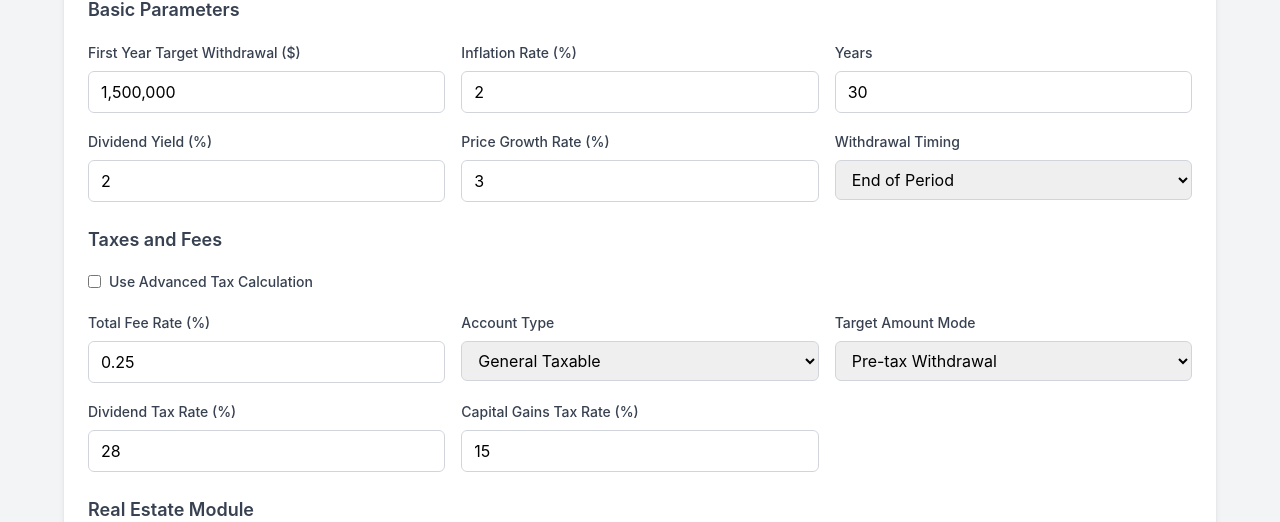
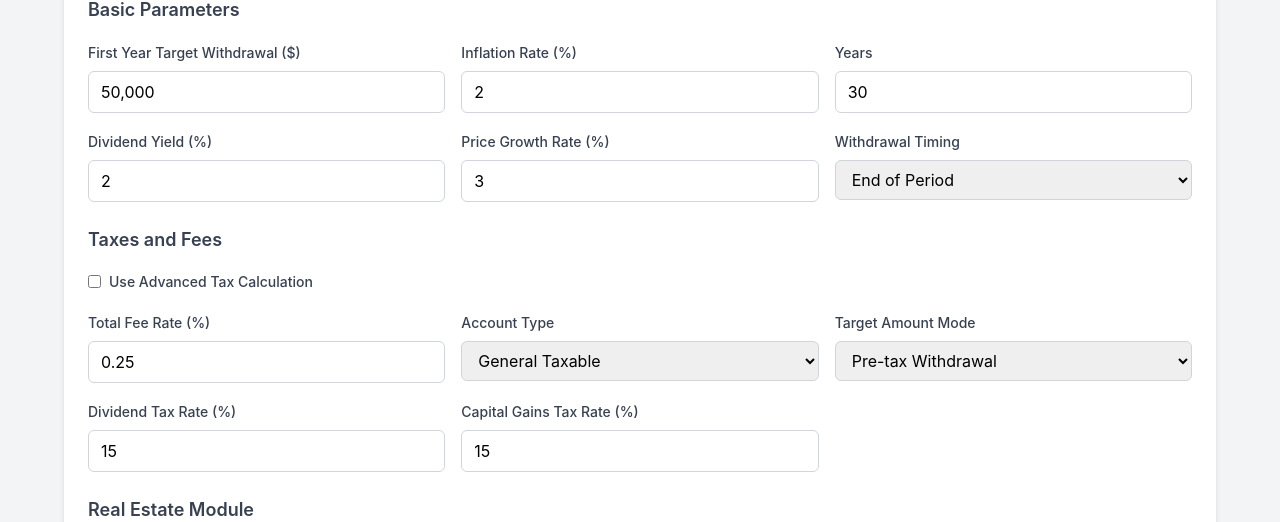
Before and after one commit to kylewangtw/FIRE-calculator, a React (Create React App) app: page / in a window 1280 px wide. Shown: the part 224-746 px from the top of the page. Built offline with nearby package versions, Linux system fonts and the light colour scheme.

Commit message:
Update default tax rates based on language (Taiwan: 28% dividend, 15% capital gains; US: 15% both)

```diff
--- a/src/App.tsx
+++ b/src/App.tsx
@@ -8,8 +8,12 @@ import { FireCalculator } from './utils/calculator';
 import { LanguageProvider, useLanguage } from './contexts/LanguageContext';
 import './App.css';
 
-const defaultInputs: FireInputs = {
-  withdrawal: 1500000,
+const getDefaultInputs = (language: 'zh-TW' | 'en-US'): FireInputs => {
+  // 根據語言設定不同的預設稅率
+  const isTaiwan = language === 'zh-TW';
+
+  return {
+    withdrawal: isTaiwan ? 1500000 : 50000, // 台灣：150萬台幣，美國：5萬美元
     inflation: 2.0,
     dividendYield: 2.0,
     priceGrowth: 3.0,
@@ -17,44 +21,50 @@ const defaultInputs: FireInputs = {
     timing: 'end',
     feeRate: 0.25,
     accountType: 'taxable',
-  dividendTaxRate: 28.0,
-  capitalGainsTaxRate: 15.0,
+    dividendTaxRate: isTaiwan ? 28.0 : 15.0, // 台灣：28%，美國：15%
+    capitalGainsTaxRate: isTaiwan ? 15.0 : 15.0, // 台灣：15%，美國：15%
     withdrawalTaxRate: 20.0,
     targetMode: 'gross',
 
     // v1.3 高擬真稅制
     useAdvancedTax: false,
-  taxBrackets: [
+    taxBrackets: isTaiwan ? [
       { minIncome: 0, maxIncome: 540000, rate: 5 },
       { minIncome: 540000, maxIncome: 1210000, rate: 12 },
       { minIncome: 1210000, maxIncome: 2420000, rate: 20 },
       { minIncome: 2420000, maxIncome: 4530000, rate: 30 },
       { minIncome: 4530000, maxIncome: 10310000, rate: 40 },
       { minIncome: 10310000, maxIncome: null, rate: 45 }
+    ] : [
+      { minIncome: 0, maxIncome: 11600, rate: 10 },
+      { minIncome: 11600, maxIncome: 47150, rate: 12 },
+      { minIncome: 47150, maxIncome: 100525, rate: 22 },
+      { minIncome: 100525, maxIncome: 191950, rate: 24 },
+      { minIncome: 191950, maxIncome: 243725, rate: 32 },
+      { minIncome: 243725, maxIncome: 609350, rate: 35 },
+      { minIncome: 609350, maxIncome: null, rate: 37 }
     ],
     exemptions: {
-    personalExemption: 92000,
-    standardDeduction: 124000,
-    dividendExemption: 270000,
-    capitalGainsExemption: 600000
+      personalExemption: isTaiwan ? 92000 : 0,
+      standardDeduction: isTaiwan ? 124000 : 14600,
+      dividendExemption: isTaiwan ? 270000 : 0,
+      capitalGainsExemption: isTaiwan ? 600000 : 0
     },
     withholdingTax: {
-    dividendWithholding: 30.0,
+      dividendWithholding: isTaiwan ? 30.0 : 15.0,
       foreignWithholding: 15.0,
       applyToForeign: false
     },
 
-
-
     // v2.0 房產模組
     useRealEstate: false,
-  propertyValue: 15000000,
-  annualRent: 360000,
+    propertyValue: isTaiwan ? 15000000 : 500000, // 台灣：1500萬台幣，美國：50萬美元
+    annualRent: isTaiwan ? 360000 : 24000, // 台灣：36萬台幣，美國：2.4萬美元
     vacancyRate: 10.0,
     maintenanceRate: 1.5,
     propertyGrowthRate: 3.0,
     propertyVolatility: 6.0,
-  mortgageAmount: 10000000,
+    mortgageAmount: isTaiwan ? 10000000 : 400000, // 台灣：1000萬台幣，美國：40萬美元
     mortgageRate: 2.0,
     mortgageYears: 20,
     rentTaxRate: 15.0,
@@ -71,14 +81,20 @@ const defaultInputs: FireInputs = {
     stockPropertyCorrelation: 0.40,
     bondPropertyCorrelation: 0.10
   };
+};
 
 const AppContent: React.FC = () => {
-  const { t } = useLanguage();
-  const [inputs, setInputs] = useState<FireInputs>(defaultInputs);
+  const { t, language } = useLanguage();
+  const [inputs, setInputs] = useState<FireInputs>(getDefaultInputs(language));
   const [result, setResult] = useState<CalculationResult | null>(null);
   const [monteCarloResult, setMonteCarloResult] = useState<MonteCarloResult | null>(null);
   const [error, setError] = useState<string | null>(null);
   const [isCalculating, setIsCalculating] = useState(false);
+
+  // 當語言改變時，更新預設值
+  React.useEffect(() => {
+    setInputs(getDefaultInputs(language));
+  }, [language]);
 
   const handleInputChange = useCallback((field: keyof FireInputs, value: any) => {
     setInputs(prev => ({ ...prev, [field]: value }));
```
Also changed, not shown: 1 other file (tests, documents, lock files or other folders). Lines whose indentation alone changed are shown as unchanged.
